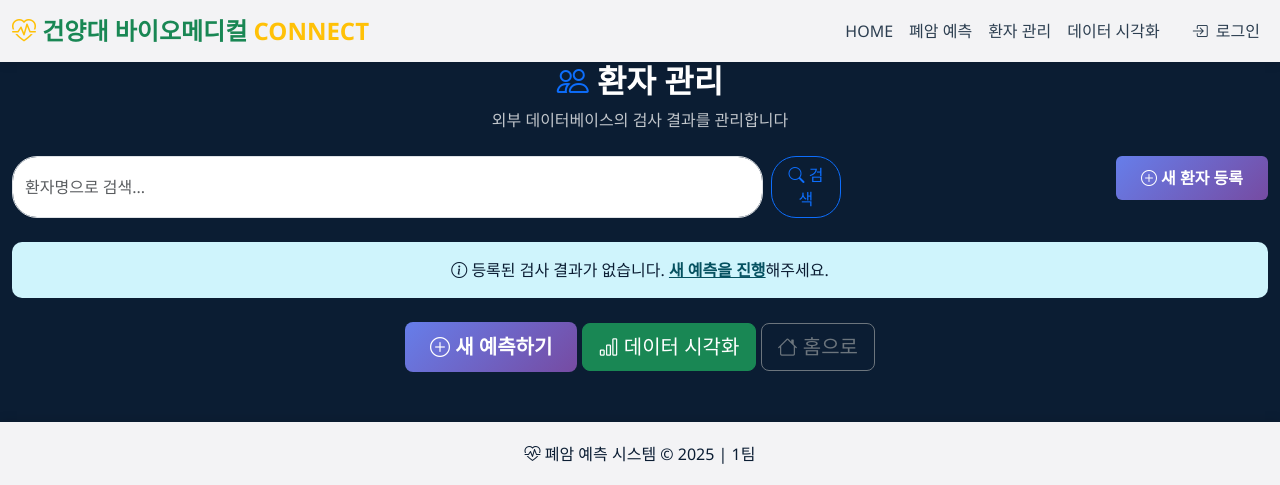
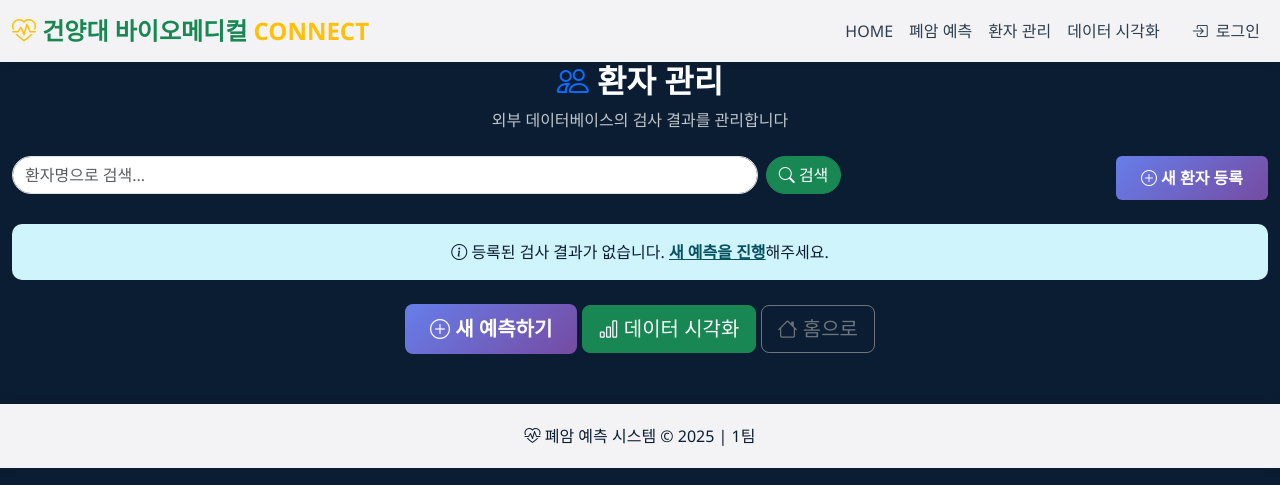
Before and after one commit to nogeonu/lung-cancer-prediction-system, a Django app: template lungcancer/templates/lungcancer/patient_list.html in a window 1280 px wide. Shown: the top 485 px of the page. Run offline with Django 4.2, Linux system fonts and the light colour scheme; the template is opened without the code that fills it, so the values that code supplies are empty; parts of the project's set-up code (start-up, migrations or seed data) failed here and were passed over.

Commit message:
Fix search button styling
- Change search button color from outline-primary to success (green)
- Add white-space: nowrap to prevent text wrapping
- Maintain rounded border style for consistent UI

```diff
--- a/lungcancer/templates/lungcancer/patient_list.html
+++ b/lungcancer/templates/lungcancer/patient_list.html
@@ -23,7 +23,7 @@
                    placeholder="환자명으로 검색..."
                    value="{{ search_query }}"
                    style="border-radius: 25px;">
-            <button type="submit" class="btn btn-outline-primary" style="border-radius: 25px;">
+            <button type="submit" class="btn btn-success" style="border-radius: 25px; white-space: nowrap;">
                 <i class="bi bi-search"></i> 검색
             </button>
         </form>
```
